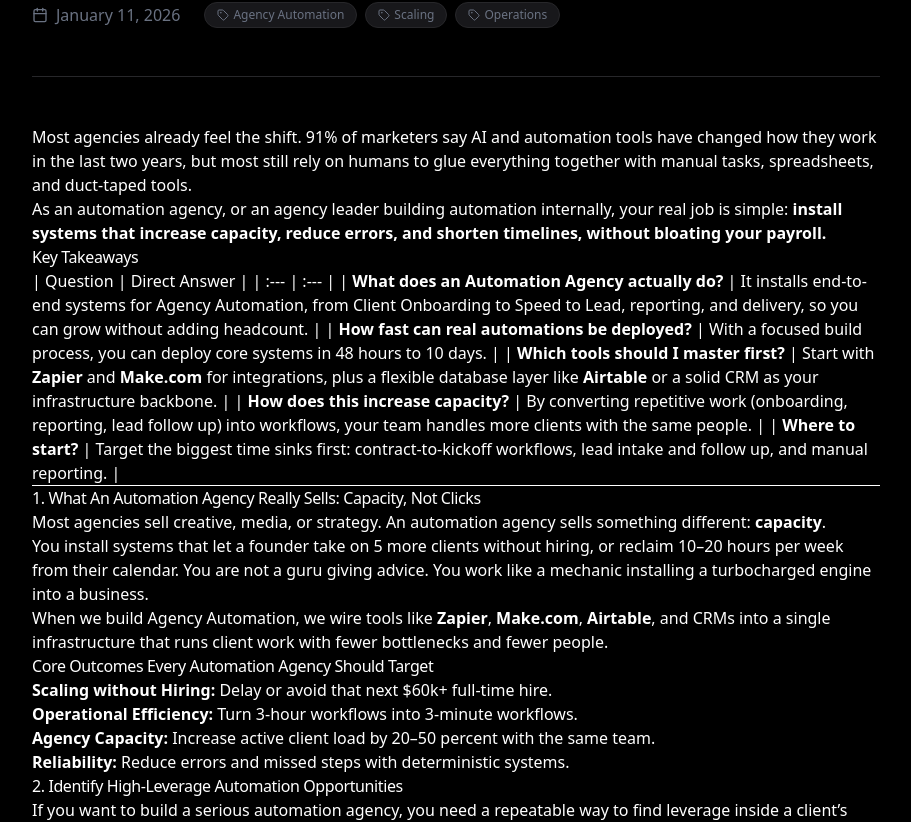
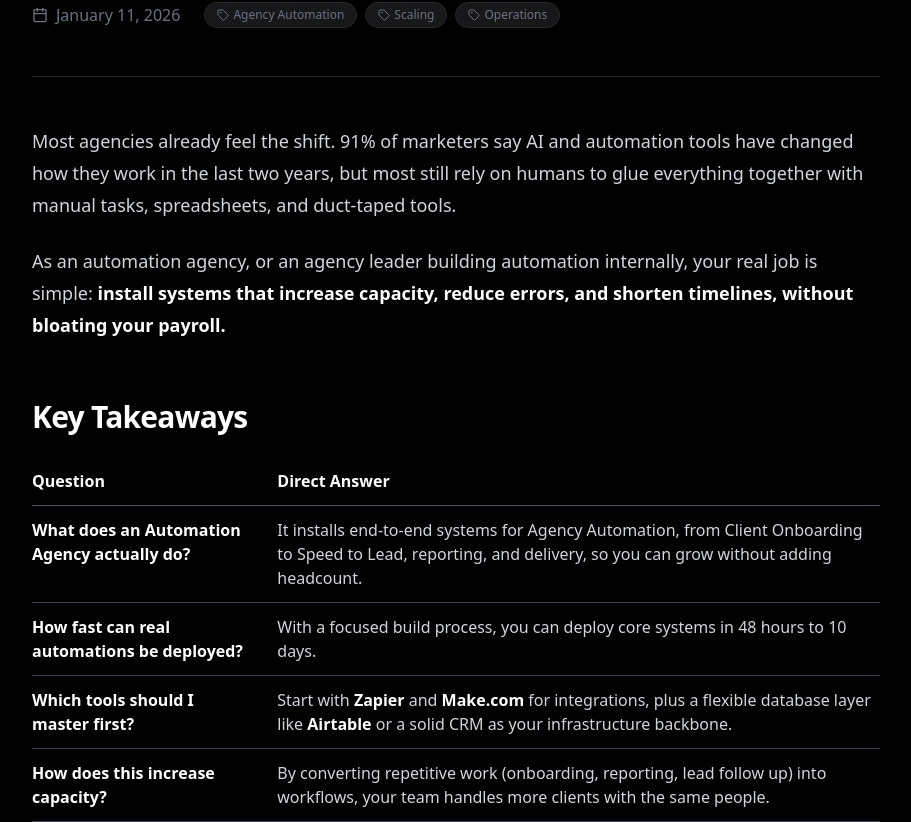
Before and after one commit to msipes-cpu/sipes-automation-backend, a Next.js app in the folder sipes-automation-site/: page /blog/automation-agency-playbook in a window 1280 px wide. Shown: the part 980-1802 px from the top of the page, without its empty margins (184-1095 px from the left). Built offline with nearby package versions, Linux system fonts and the light colour scheme; no server answers.

Commit message:
fix: restore markdown tables and typography for blog

```diff
--- a/sipes-automation-site/package.json
+++ b/sipes-automation-site/package.json
@@ -14,6 +14,7 @@
   },
   "dependencies": {
     "@supabase/supabase-js": "^2.89.0",
+    "@tailwindcss/typography": "^0.5.19",
     "clsx": "^2.1.1",
     "dagre": "^0.8.5",
     "framer-motion": "^12.23.26",
@@ -25,6 +26,7 @@
     "react-dom": "19.2.3",
     "react-markdown": "^9.0.1",
     "reactflow": "^11.11.4",
+    "remark-gfm": "^4.0.1",
     "resend": "^6.6.0",
     "sharp": "^0.34.5",
     "slugify": "^1.6.6",
--- a/sipes-automation-site/src/app/blog/[slug]/page.tsx
+++ b/sipes-automation-site/src/app/blog/[slug]/page.tsx
@@ -1,6 +1,7 @@
 import { getPostBySlug, getAllPosts } from "@/lib/blog";
 import { notFound } from "next/navigation";
 import ReactMarkdown from "react-markdown";
+import remarkGfm from "remark-gfm";
 import { Calendar, Tag, ArrowLeft } from "lucide-react";
 import Link from "next/link";
 import { Metadata } from "next";
@@ -87,7 +88,7 @@
 
                 {/* Content */}
                 <div className="prose prose-invert prose-lg max-w-none prose-headings:font-bold prose-a:text-blue-400 hover:prose-a:text-blue-300">
-                    <ReactMarkdown>{post.content}</ReactMarkdown>
+                    <ReactMarkdown remarkPlugins={[remarkGfm]}>{post.content}</ReactMarkdown>
                 </div>
             </article>
         </div>
--- a/sipes-automation-site/src/app/globals.css
+++ b/sipes-automation-site/src/app/globals.css
@@ -1,4 +1,5 @@
 @import "tailwindcss";
+@plugin "@tailwindcss/typography";
 
 @theme {
   --font-sans: var(--font-inter), sans-serif;
```
Also changed, not shown: 1 other file (tests, documents, lock files or other folders).
